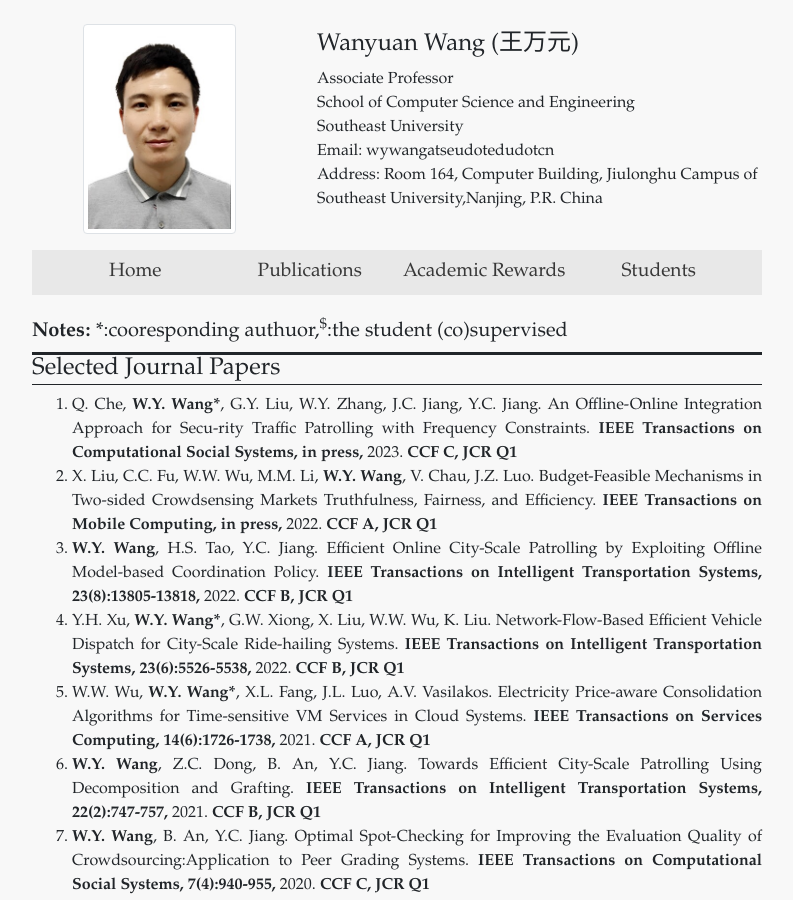
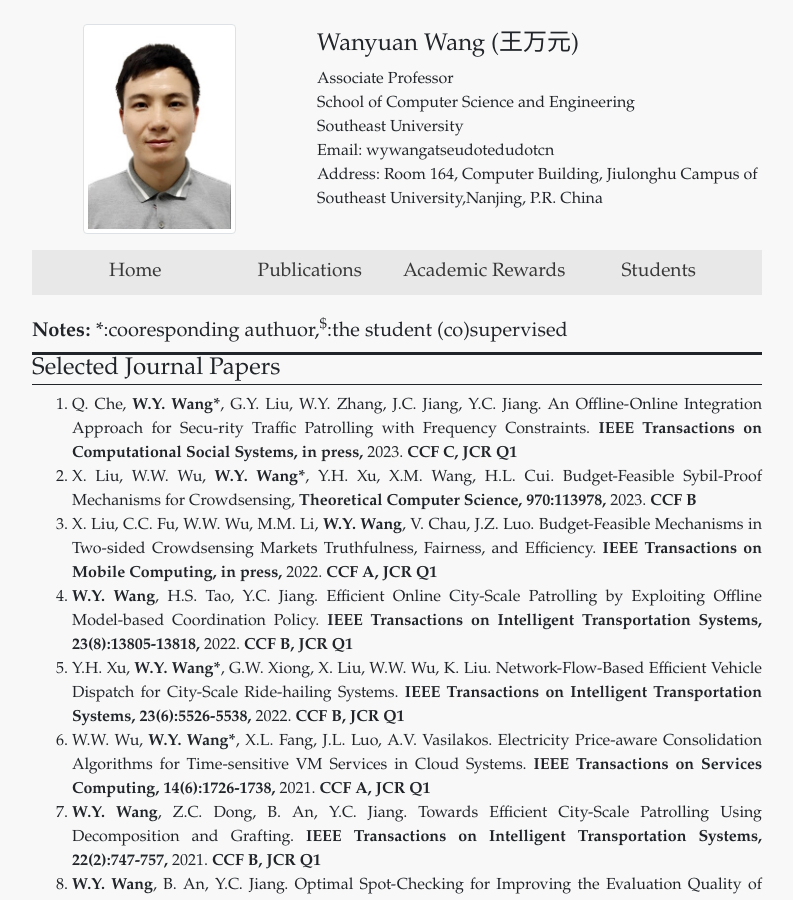
Before and after one commit to wanyuanwang/wanyuanwang.github.io, a Jekyll site: the page built from publications.html, in a window 1280 px wide and 900 px high. Shown: the whole window, without its empty margins (243-1036 px from the left). Built offline with Jekyll 4.4.1, drawn with Linux system fonts in a browser that asks for light colours.

Commit message:
Update ieee_acm_transactions_papers.yml

```diff
--- a/_data/ieee_acm_transactions_papers.yml
+++ b/_data/ieee_acm_transactions_papers.yml
@@ -3,6 +3,10 @@
   journal: IEEE Transactions on Computational Social Systems, in press,
   date: 2023. <b> CCF C, JCR Q1 </b>
 
+- authors: X. Liu, W.W. Wu, <b>W.Y. Wang*</b>, Y.H. Xu, X.M. Wang, H.L. Cui.
+  title: Budget-Feasible Sybil-Proof Mechanisms for Crowdsensing,
+  journal: Theoretical Computer Science, 970:113978,
+  date: 2023. <b> CCF B</b>
 
 - authors: X. Liu, C.C. Fu, W.W. Wu, M.M. Li, <b>W.Y. Wang</b>, V. Chau, J.Z. Luo.
   title: Budget-Feasible Mechanisms in Two-sided Crowdsensing Markets Truthfulness, Fairness, and Efficiency.
```
